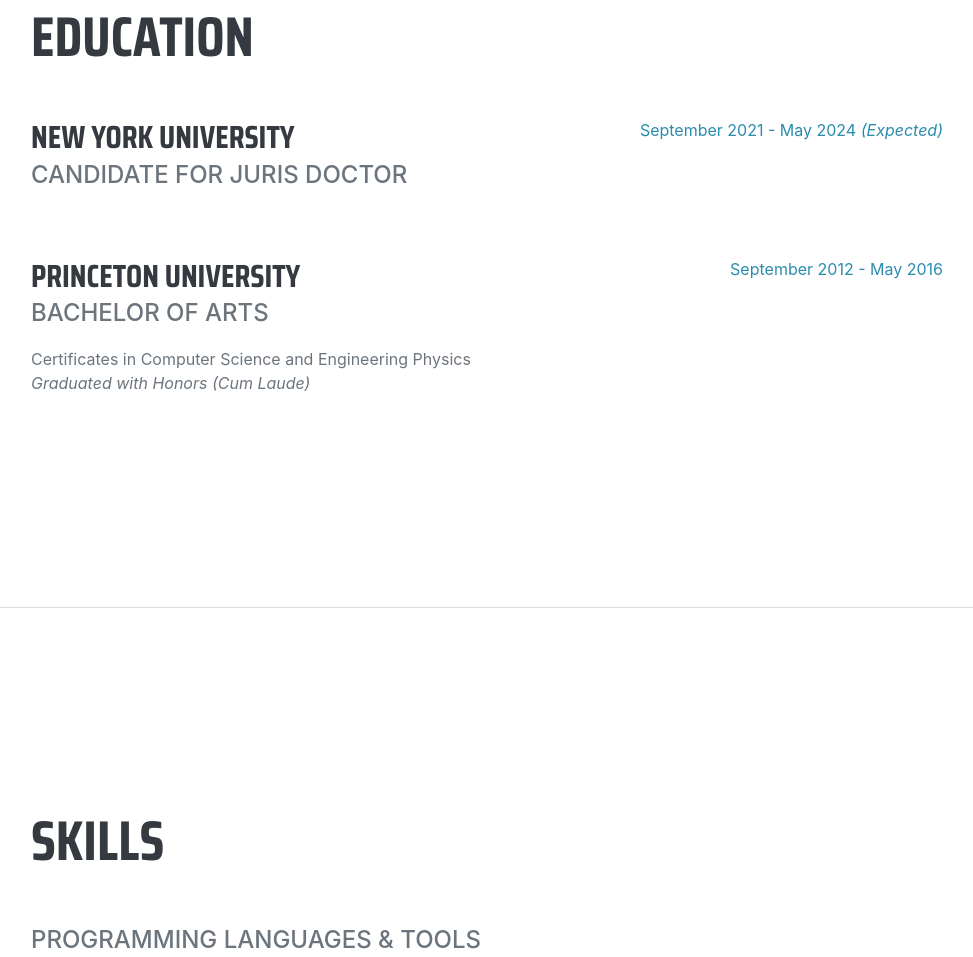
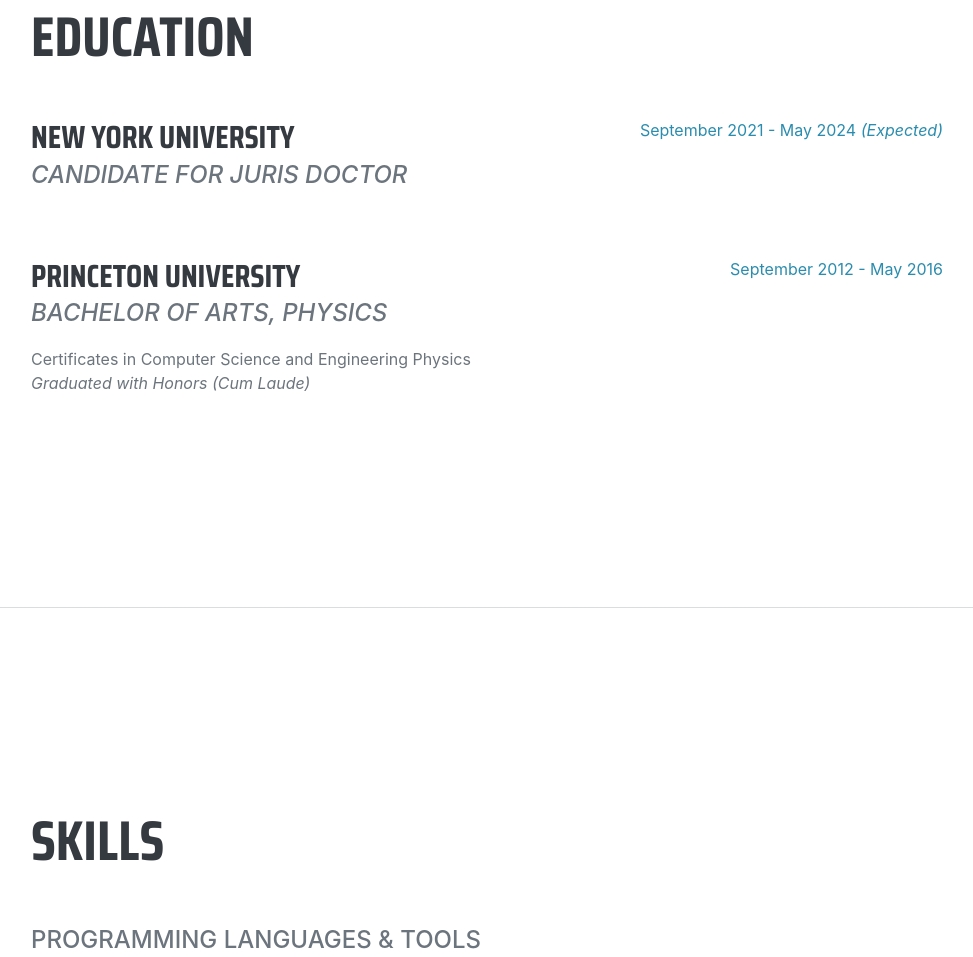
Before and after one commit to trivea/website, a plain HTML site: page index.html in a window 1280 px wide. Shown: the part 2570-3527 px from the top of the page, without its empty margins (289-1262 px from the left). Drawn offline with nearby package versions, Linux system fonts and the light colour scheme; a web font is replaced by a local one.

Commit message:
formatting

```diff
--- a/index.html
+++ b/index.html
@@ -119,14 +119,14 @@
                     <div class="d-flex flex-column flex-md-row justify-content-between mb-5">
                         <div class="flex-grow-1">
                             <h3 class="mb-0">New York University</h3>
-                            <div class="subheading mb-3">Candidate for Juris Doctor</div>
+                            <div class="subheading mb-3"><i>Candidate for Juris Doctor</i></div>
                         </div>
                         <div class="flex-shrink-0"><span class="text-primary">September 2021 - May 2024 <i>(Expected)</i></span></div>
                     </div>
                     <div class="d-flex flex-column flex-md-row justify-content-between">
                         <div class="flex-grow-1">
                             <h3 class="mb-0">Princeton University</h3>
-                            <div class="subheading mb-3">Bachelor of Arts</div>
+                            <div class="subheading mb-3"><i>Bachelor of Arts, Physics</i></div>
                             <div>Certificates in Computer Science and Engineering Physics</div>
                             <p><i>Graduated with Honors (Cum Laude)</i></p>
                         </div>
```
